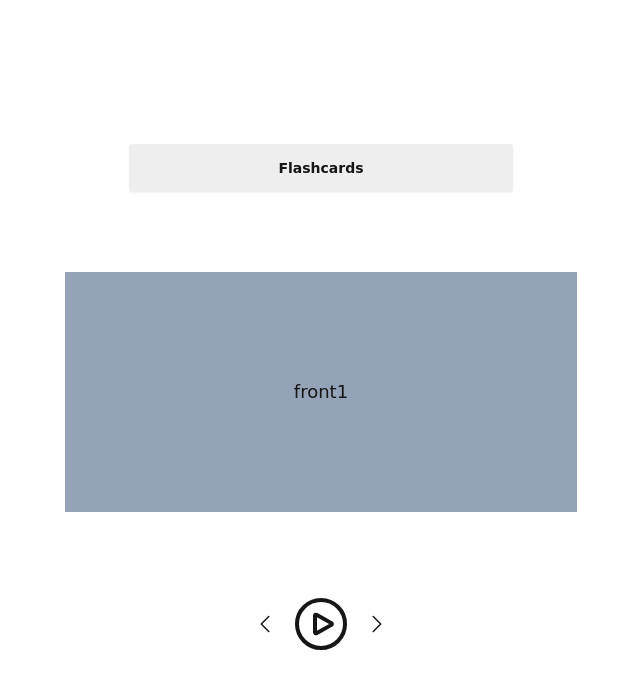
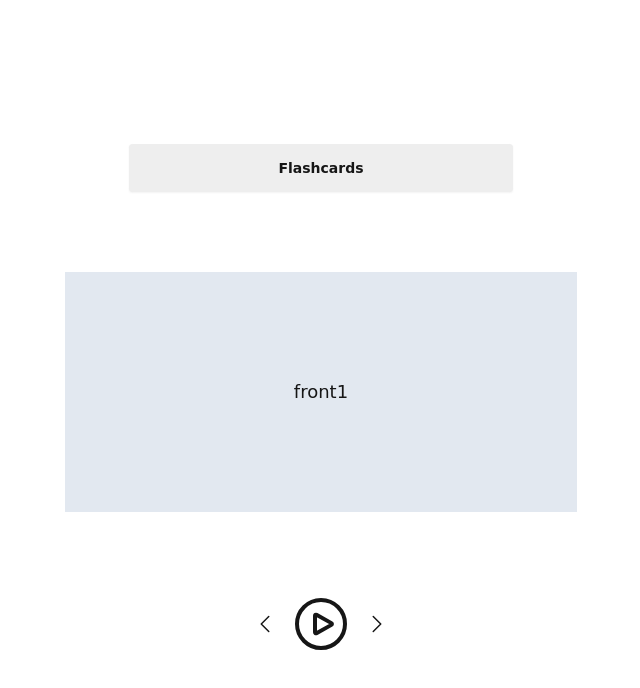
Before and after one commit to zlxlty/externship, a React (Vite) app: page / in a window 1280 px wide. Shown: the top 688 px of the page, without its empty margins (319-959 px from the left). Built offline with nearby package versions, Linux system fonts and the light colour scheme.

Commit message:
use html style for dynamic background

```diff
--- a/src/App.jsx
+++ b/src/App.jsx
@@ -81,7 +81,7 @@ function App() {
       </div>
 
       <section className='w-screen h-[30vh] flex justify-center items-center'>
-        <div onClick={handleCardClick} className={`${facing === "front" ? "bg-slate-200" : "bg-slate-400"} w-[40vw] h-[30vh] bg-slate-400 text-center flex justify-center items-center text-lg select-none`}>
+        <div onClick={handleCardClick} style={{backgroundColor: facing === "front" ? "rgb(226 232 240)" : "rgb(148 163 184)"}} className="w-[40vw] h-[30vh] bg-slate-400 text-center flex justify-center items-center text-lg select-none">
           {cards[currentCard][facing]}
         </div>
       </section>
```
